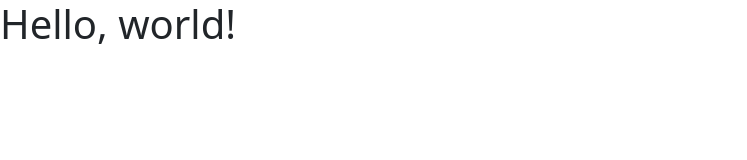
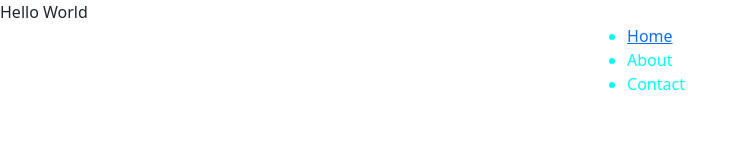
Before and after one commit to edwardmataiii/MF-Final-Project, a plain HTML site: page index.html in a window 1280 px wide. Shown: the whole page, without its empty margins (0-747 px from the left). Drawn offline with nearby package versions, Linux system fonts and the light colour scheme.

Commit message:
side-branch

```diff
--- a/index.html
+++ b/index.html
@@ -1,13 +1,38 @@
-<!doctype html>
+<!DOCTYPE html>
 <html lang="en">
 <head>
-    <meta charset="utf-8">
-    <meta name="viewport" content="width=device-width, initial-scale=1">
-    <title>Bootstrap demo</title>
+  <meta charset="UTF-8">
+  <meta http-equiv="X-UA-Compatible" content="IE=edge">
+  <meta name="viewport" content="width=device-width, initial-scale=1.0">
+  <title>Document</title>
+  <link rel="stylesheet" href="./style.css">
   <link href="https://cdn.jsdelivr.net/npm/bootstrap@5.2.2/dist/css/bootstrap.min.css" rel="stylesheet" integrity="sha384-Zenh87qX5JnK2Jl0vWa8Ck2rdkQ2Bzep5IDxbcnCeuOxjzrPF/et3URy9Bv1WTRi" crossorigin="anonymous">
 </head>
+
 <body>
-    <h1>Hello, world!</h1>
+
+  <Div>Hello World</Div>
+
+
+  <div class="Nav-bar justify-content-center">
+    <ul>
+      <li><a href="https://www.google.co">Home</a></li>
+      <li><a>About</a></li>
+      <li><a>Contact</a></li>
+
+
+    </ul>
+  </div>
+
+
+
+
+
+
+
+
+
+
 
 
   <script src="https://cdn.jsdelivr.net/npm/bootstrap@5.2.2/dist/js/bootstrap.bundle.min.js" integrity="sha384-OERcA2EqjJCMA+/3y+gxIOqMEjwtxJY7qPCqsdltbNJuaOe923+mo//f6V8Qbsw3" crossorigin="anonymous"></script>
--- a/style.css
+++ b/style.css
@@ -0,0 +1,6 @@
+.Nav-bar{
+
+display: flex;
+color: aqua;
+padding: ;
+}
```
Lines whose indentation alone changed are shown as unchanged.
